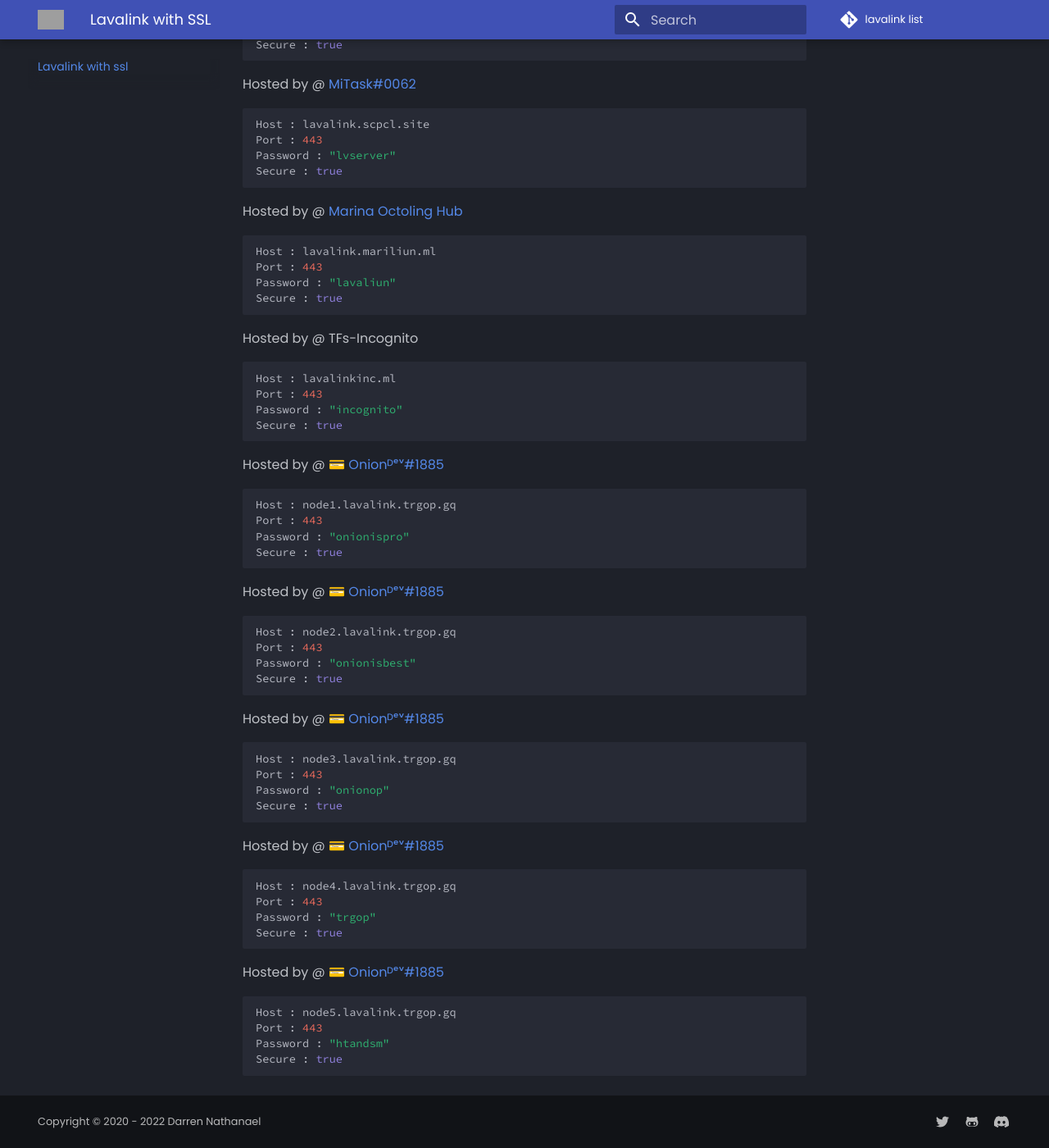
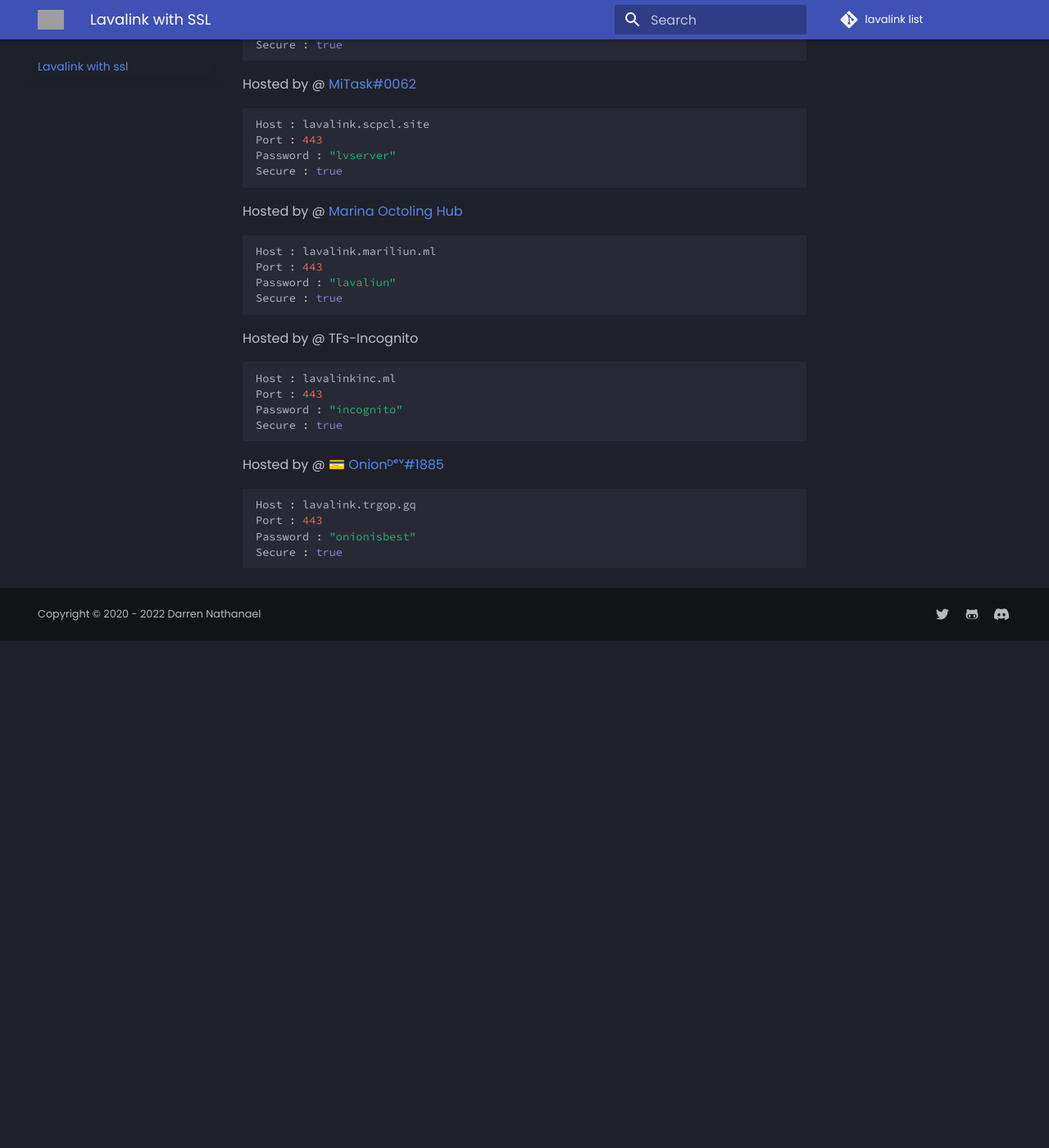
Before and after one commit to DarrenOfficial/lavalink-list, an MkDocs documentation site: the page built from docs/SSL/lavalink-with-ssl.md, in a window 1280 px wide and 1400 px high, scrolled down 911 px. Shown: the whole window at 82% size. Built offline with MkDocs 1.6.1 and Material for MkDocs 9.7.7, drawn with Linux system fonts in a browser that asks for light colours; comment, search, counter and statistics services are not loaded; after the commit the page ends 1692 px from its top, so only the background shows below that; grey boxes are pictures that could not be loaded.

Commit message:
Revert "Added more lavalinks (#56)"
This reverts commit 43bdfee7fe10d61b9c8e41df1a18ef4e983c0511.

````diff
--- a/docs/SSL/lavalink-with-ssl.md
+++ b/docs/SSL/lavalink-with-ssl.md
@@ -63,40 +63,8 @@ Secure : true
 ```
 Hosted by @ [💳 Onionᴰᵉᵛ#1885](https://trgop.gq/youtube)
 ```bash
-Host : node1.lavalink.trgop.gq
-Port : 443
-Password : "onionispro"
-Secure : true
-```
-
-Hosted by @ [💳 Onionᴰᵉᵛ#1885](https://trgop.gq/youtube)
-```bash
-Host : node2.lavalink.trgop.gq
+Host : lavalink.trgop.gq
 Port : 443
 Password : "onionisbest"
 Secure : true
 ```
-
-Hosted by @ [💳 Onionᴰᵉᵛ#1885](https://trgop.gq/youtube)
-```bash
-Host : node3.lavalink.trgop.gq
-Port : 443
-Password : "onionop"
-Secure : true
-```
-
-Hosted by @ [💳 Onionᴰᵉᵛ#1885](https://trgop.gq/youtube)
-```bash
-Host : node4.lavalink.trgop.gq
-Port : 443
-Password : "trgop"
-Secure : true
-```
-
-Hosted by @ [💳 Onionᴰᵉᵛ#1885](https://trgop.gq/youtube)
-```bash
-Host : node5.lavalink.trgop.gq
-Port : 443
-Password : "htandsm"
-Secure : true
-```
````
Also changed, not shown: docs/api/servers.json (+2 -26 lines).
